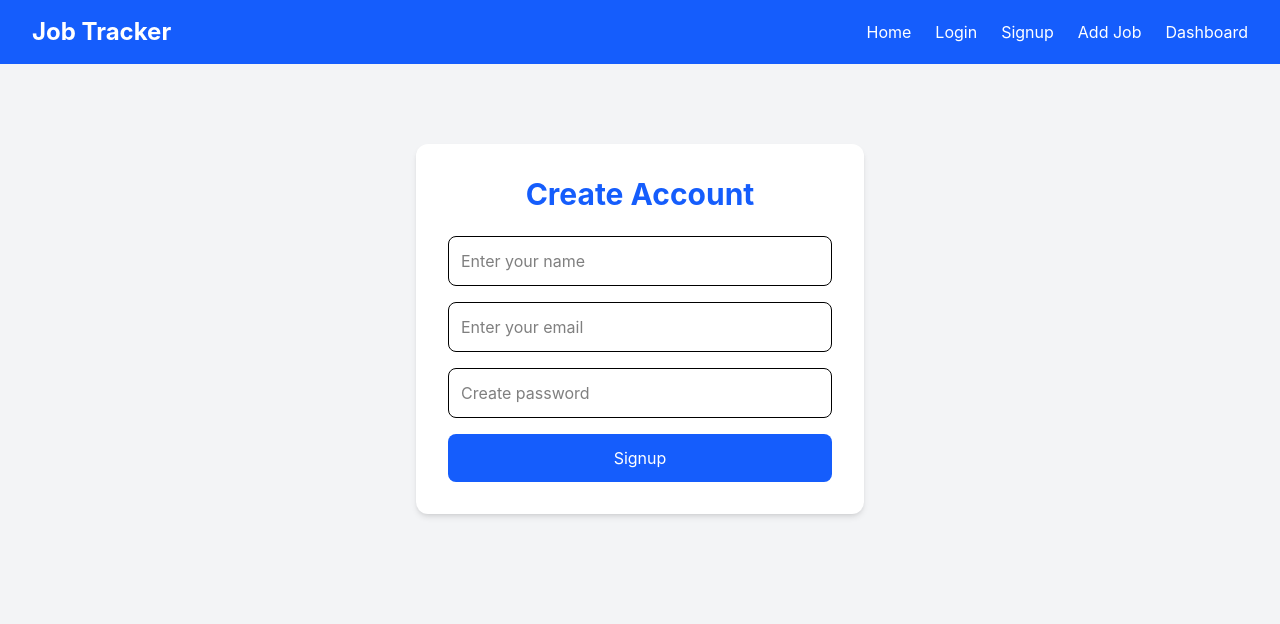
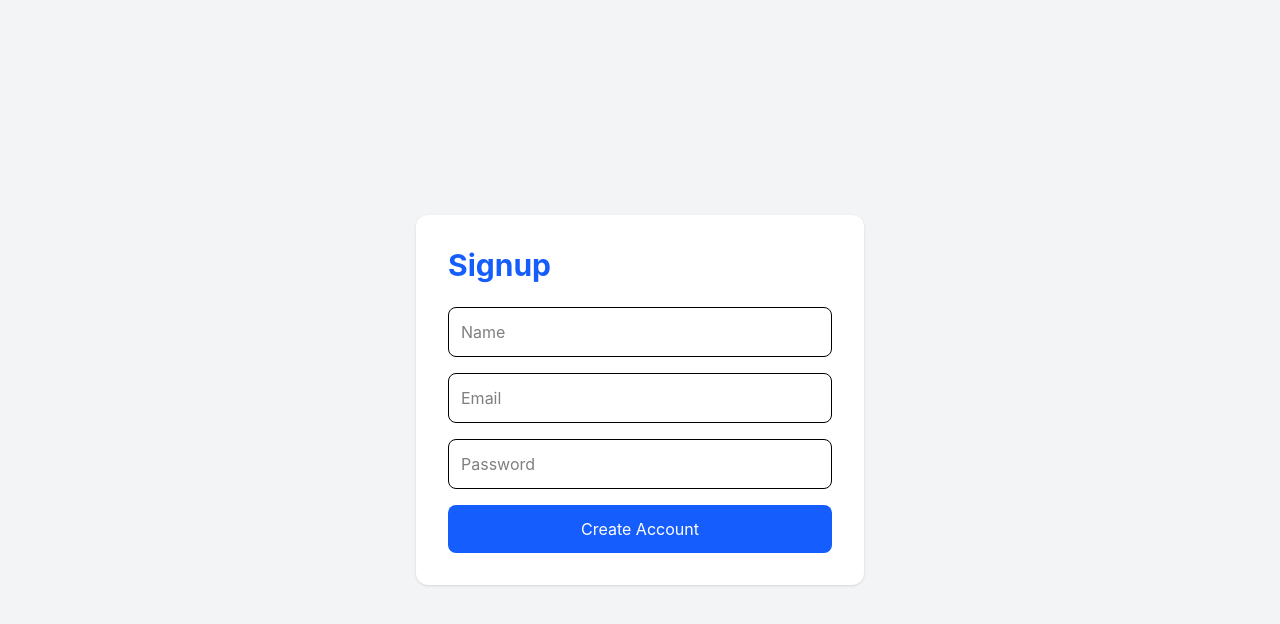
Before and after one commit to md-anas-khan-ai/JOB-TRACKER, a React (Vite) app in the folder client/: page /signup in a window 1280 px wide. Shown: the top 624 px of the page. Built offline with nearby package versions, Linux system fonts and the light colour scheme.

Commit message:
feat: connect auth pages to backend

```diff
--- a/client/src/pages/Login.jsx
+++ b/client/src/pages/Login.jsx
@@ -1,35 +1,62 @@
-import Navbar from '../components/Navbar'
+import { useState } from 'react'
+import axios from 'axios'
+import { useNavigate } from 'react-router-dom'
+
+const API_URL = 'https://job-tracker-5yjb.onrender.com'
 
 function Login() {
+  const navigate = useNavigate()
+
+  const [email, setEmail] = useState('')
+  const [password, setPassword] = useState('')
+
+  const handleLogin = async (e) => {
+    e.preventDefault()
+
+    try {
+      const response = await axios.post(`${API_URL}/api/auth/login`, {
+        email,
+        password,
+      })
+
+      localStorage.setItem('user', JSON.stringify(response.data))
+      alert('Login successful')
+      navigate('/dashboard')
+    } catch (error) {
+      alert(error.response?.data?.message || 'Login failed')
+    }
+  }
+
   return (
-    <div className="min-h-screen bg-gray-100">
-      <Navbar />
+    <div className="min-h-screen flex items-center justify-center bg-gray-100">
+      <form
+        onSubmit={handleLogin}
+        className="bg-white p-8 rounded-xl shadow w-full max-w-md"
+      >
+        <h1 className="text-3xl font-bold mb-6 text-blue-600">Login</h1>
 
-      <div className="flex justify-center items-center mt-20">
-        <div className="bg-white p-8 rounded-xl shadow-md w-full max-w-md">
-          <h2 className="text-3xl font-bold text-center text-blue-600">
-            Login
-          </h2>
-
-          <form className="mt-6 flex flex-col gap-4">
         <input
           type="email"
-              placeholder="Enter your email"
-              className="border p-3 rounded-lg outline-none focus:ring-2 focus:ring-blue-400"
+          placeholder="Email"
+          value={email}
+          onChange={(e) => setEmail(e.target.value)}
+          className="w-full border p-3 rounded-lg mb-4"
+          required
         />
 
         <input
           type="password"
-              placeholder="Enter your password"
-              className="border p-3 rounded-lg outline-none focus:ring-2 focus:ring-blue-400"
+          placeholder="Password"
+          value={password}
+          onChange={(e) => setPassword(e.target.value)}
+          className="w-full border p-3 rounded-lg mb-4"
+          required
         />
 
-            <button className="bg-blue-600 text-white py-3 rounded-lg hover:bg-blue-700 transition">
+        <button className="w-full bg-blue-600 text-white py-3 rounded-lg">
           Login
         </button>
       </form>
-        </div>
-      </div>
     </div>
   )
 }
--- a/client/src/pages/Signup.jsx
+++ b/client/src/pages/Signup.jsx
@@ -1,41 +1,73 @@
-import Navbar from '../components/Navbar'
+import { useState } from 'react'
+import axios from 'axios'
+import { useNavigate } from 'react-router-dom'
+
+const API_URL = 'https://job-tracker-5yjb.onrender.com'
 
 function Signup() {
+  const navigate = useNavigate()
+
+  const [name, setName] = useState('')
+  const [email, setEmail] = useState('')
+  const [password, setPassword] = useState('')
+
+  const handleSignup = async (e) => {
+    e.preventDefault()
+
+    try {
+      const response = await axios.post(`${API_URL}/api/auth/signup`, {
+        name,
+        email,
+        password,
+      })
+
+      localStorage.setItem('user', JSON.stringify(response.data))
+      alert('Signup successful')
+      navigate('/dashboard')
+    } catch (error) {
+      alert(error.response?.data?.message || 'Signup failed')
+    }
+  }
+
   return (
-    <div className="min-h-screen bg-gray-100">
-      <Navbar />
+    <div className="min-h-screen flex items-center justify-center bg-gray-100">
+      <form
+        onSubmit={handleSignup}
+        className="bg-white p-8 rounded-xl shadow w-full max-w-md"
+      >
+        <h1 className="text-3xl font-bold mb-6 text-blue-600">Signup</h1>
 
-      <div className="flex justify-center items-center mt-20">
-        <div className="bg-white p-8 rounded-xl shadow-md w-full max-w-md">
-          <h2 className="text-3xl font-bold text-center text-blue-600">
-            Create Account
-          </h2>
-
-          <form className="mt-6 flex flex-col gap-4">
         <input
           type="text"
-              placeholder="Enter your name"
-              className="border p-3 rounded-lg outline-none focus:ring-2 focus:ring-blue-400"
+          placeholder="Name"
+          value={name}
+          onChange={(e) => setName(e.target.value)}
+          className="w-full border p-3 rounded-lg mb-4"
+          required
         />
 
         <input
           type="email"
-              placeholder="Enter your email"
-              className="border p-3 rounded-lg outline-none focus:ring-2 focus:ring-blue-400"
+          placeholder="Email"
+          value={email}
+          onChange={(e) => setEmail(e.target.value)}
+          className="w-full border p-3 rounded-lg mb-4"
+          required
         />
 
         <input
           type="password"
-              placeholder="Create password"
-              className="border p-3 rounded-lg outline-none focus:ring-2 focus:ring-blue-400"
+          placeholder="Password"
+          value={password}
+          onChange={(e) => setPassword(e.target.value)}
+          className="w-full border p-3 rounded-lg mb-4"
+          required
         />
 
-            <button className="bg-blue-600 text-white py-3 rounded-lg hover:bg-blue-700 transition">
-              Signup
+        <button className="w-full bg-blue-600 text-white py-3 rounded-lg">
+          Create Account
         </button>
       </form>
-        </div>
-      </div>
     </div>
   )
 }
```
Lines whose indentation alone changed are shown as unchanged.
